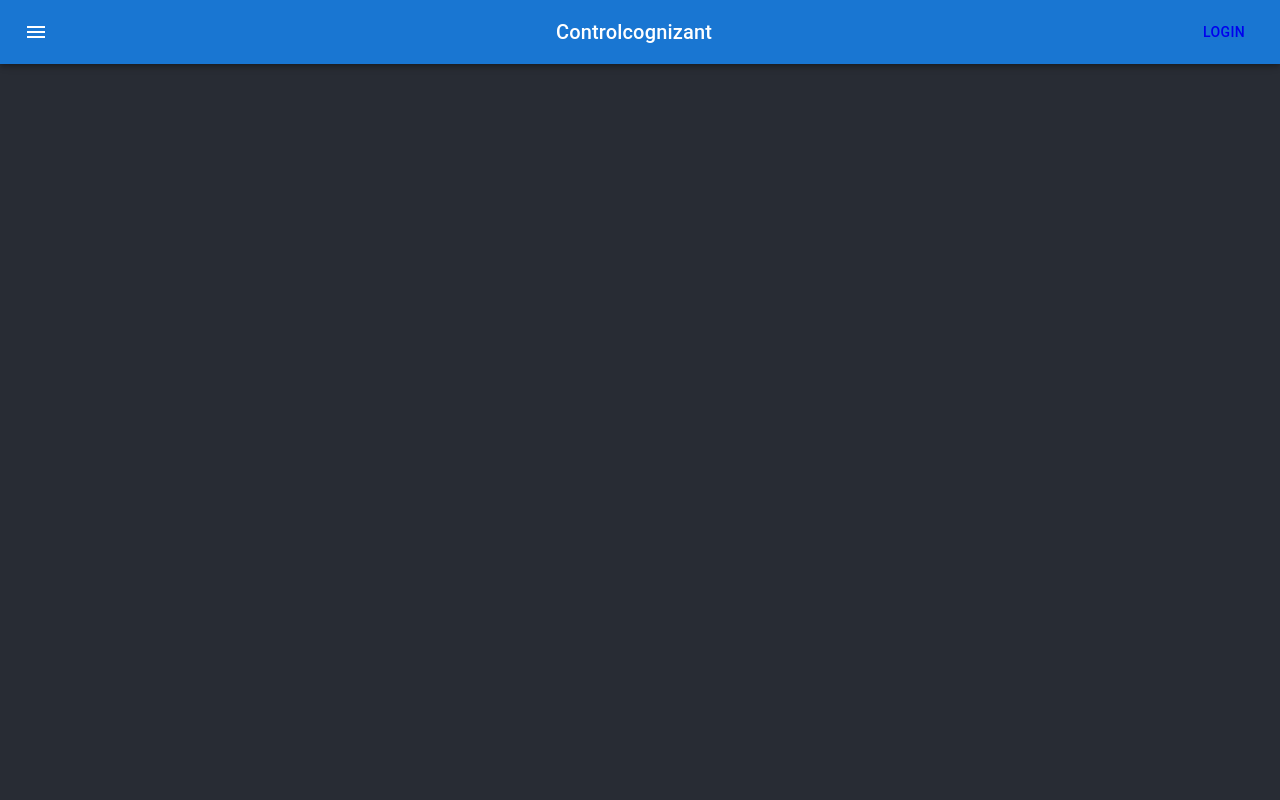
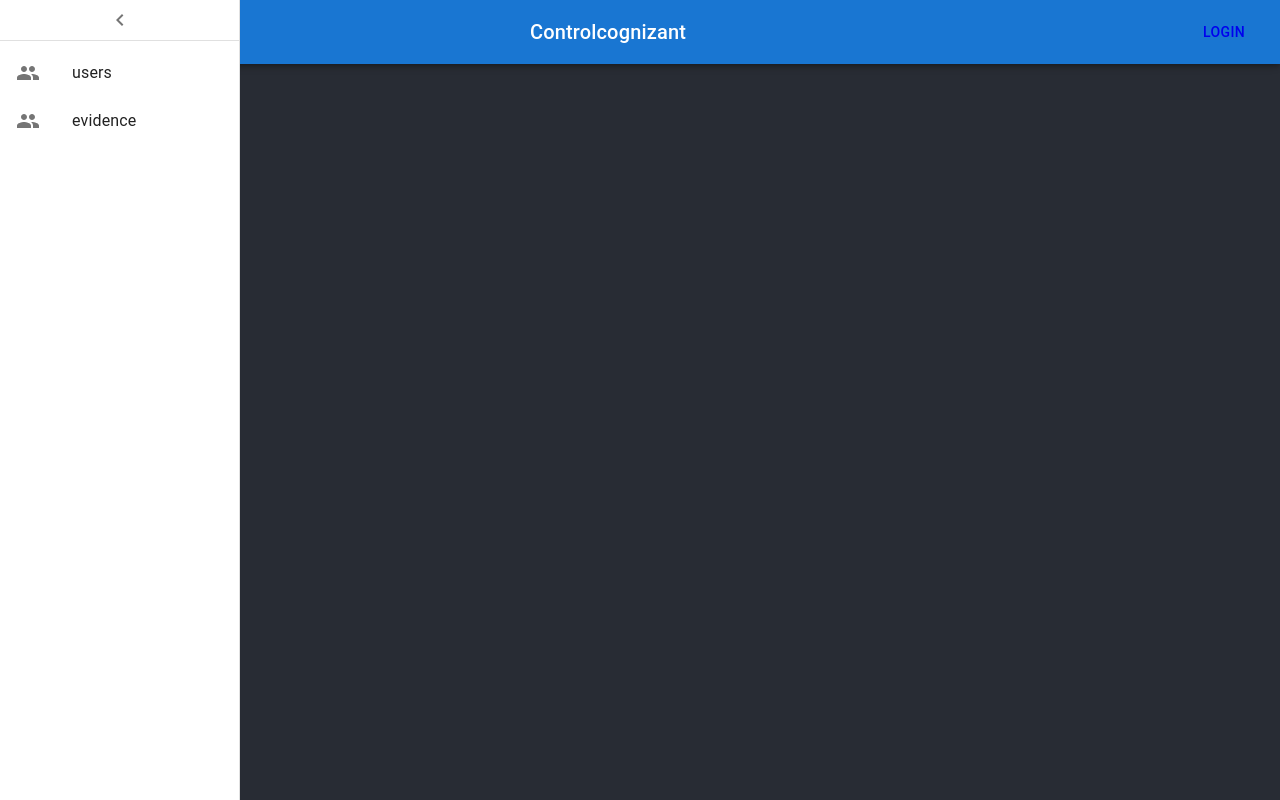
Before and after one commit to NestedCatjam/userinterface, a React (Create React App) app: page / in a window 1280 px wide. Both pictures are taken after a click on the button "menu". Built offline with nearby package versions, Linux system fonts and the light colour scheme.

Commit message:
Add basic sidebar with links to the previously added pages

```diff
--- a/package.json
+++ b/package.json
@@ -5,7 +5,7 @@
   "dependencies": {
     "@emotion/react": "^11.10.5",
     "@emotion/styled": "^11.10.5",
-    "@mui/icons-material": "^5.10.9",
+    "@mui/icons-material": "^5.10.14",
     "@mui/material": "^5.10.13",
     "@mui/x-data-grid": "^5.17.11",
     "@testing-library/jest-dom": "^5.16.5",
--- a/src/Components/AppBar.js
+++ b/src/Components/AppBar.js
@@ -7,10 +7,13 @@ import Button from '@mui/material/Button';
 import IconButton from '@mui/material/IconButton';
 import MenuIcon from '@mui/icons-material/Menu';
 import { Link } from 'react-router-dom';
+import { Divider, Drawer, List, ListItem, ListItemButton, ListItemIcon, ListItemText } from '@mui/material';
+import { ChevronLeft, People } from '@mui/icons-material';
 
 export default function ButtonAppBar(props) {
+    const [sidebarOpen, setSidebarOpen] = React.useState(false);
     return (
-        <Box sx={{ flexGrow: 1}}>
+        <Box sx={{ flexGrow: 1, display: 'flex' }}>
             <AppBar position="fixed" width={"100%"}>
                 <Toolbar>
                     <IconButton
@@ -18,7 +21,8 @@ export default function ButtonAppBar(props) {
                         edge="start"
                         color="inherit"
                         aria-label="menu"
-                        sx={{ mr: 2 }}
+                        onClick={() => setSidebarOpen(true)}
+                        sx={{ mr: 2, ...(sidebarOpen ? { display: 'none' } : {}) }}
                     >
                         <MenuIcon />
                     </IconButton>
@@ -28,6 +32,37 @@ export default function ButtonAppBar(props) {
                     <Link to="/login"><Button color="inherit">Login</Button></Link>
                 </Toolbar>
             </AppBar>
+            <Drawer
+                sx={{
+                    width: 240,
+                    flexShrink: 0,
+                    '& .MuiDrawer-paper': {
+                        width: 240,
+                        boxSizing: 'border-box',
+                    },
+                }}
+                variant="persistent"
+                anchor="left"
+                open={sidebarOpen}
+            >
+
+                    <IconButton onClick={() => setSidebarOpen(false)}>
+                        <ChevronLeft />
+                    </IconButton>
+                    <Divider />
+                    <List>
+                        {['users', 'evidence'].map(item => (
+                            <ListItem key={item} disablePadding>
+                                <ListItemButton component={Link} to={'/' + item}>
+                                    <ListItemIcon>
+                                        <People />
+                                    </ListItemIcon>
+                                    <ListItemText primary={item} />
+                                </ListItemButton>
+                            </ListItem>
+                        ))}
+                    </List>
+            </Drawer>
         </Box>
     );
 }
```
Also changed, not shown: 1 other file (tests, documents, lock files or other folders).
